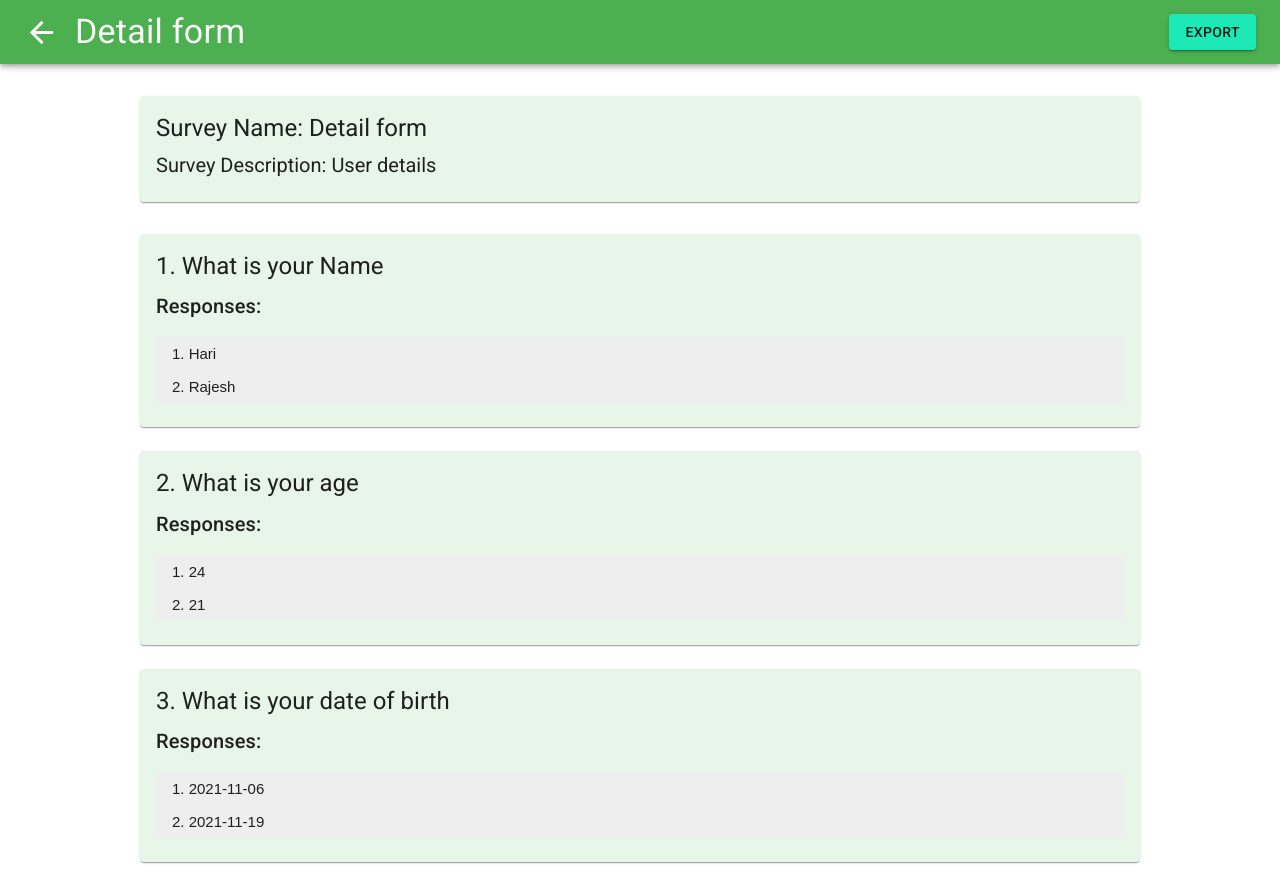
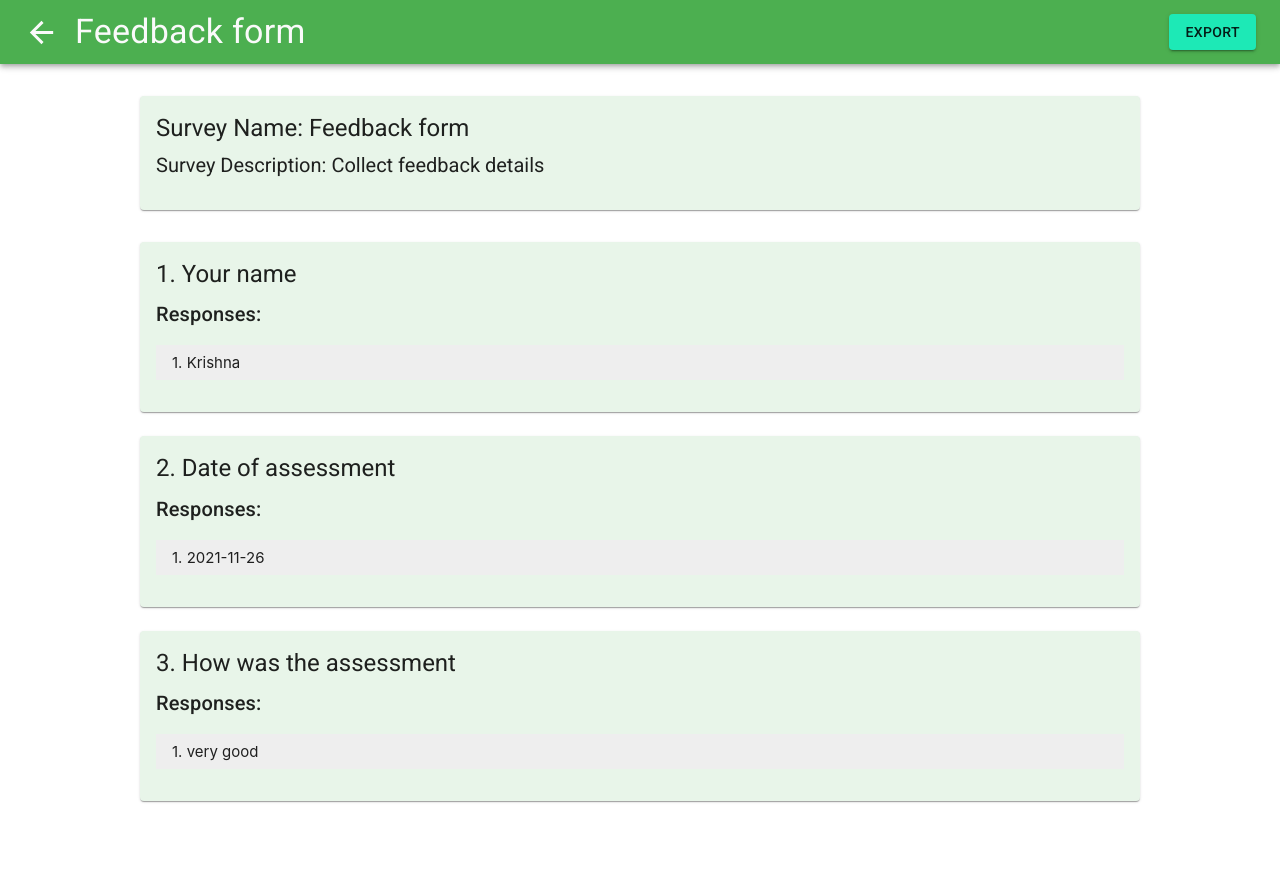
Before and after one commit to BalakrishnaRBhat/Surveylytics, a React (Create React App) app: page /viewResponses/1 in a window 1280 px wide. After the commit the page ends 813 px from the top, so only its background shows below. Built offline with nearby package versions, Linux system fonts and the light colour scheme; data requests are answered from the project's data file.

Commit message:
Added delete survey and minor changes

```diff
--- a/database/db.json
+++ b/database/db.json
@@ -55,175 +55,115 @@
   ],
   "survey_skeletons": [
     {
-      "survey_name": "Detail form",
-      "survey_description": "User details",
+      "survey_name": "Feedback form",
+      "survey_description": "Collect feedback details",
       "questions": [
         {
-          "name": "What is your Name",
+          "name": "Your name",
           "ch": false,
-          "options": [
-            "",
-            "",
-            "",
-            ""
-          ],
+          "options": [],
           "type": "text",
           "answers": []
         },
         {
-          "name": "What is your age",
-          "ch": false,
-          "options": [
-            "",
-            "",
-            "",
-            ""
-          ],
-          "type": "text",
+          "name": "Date of assessment",
+          "ch": "false",
+          "options": [],
+          "type": "date",
           "answers": []
         },
         {
-          "name": "What is your date of birth",
+          "name": "How was the assessment",
           "ch": "false",
           "options": [
-            "",
-            "",
-            "",
-            ""
+            "bad",
+            "good",
+            "very good"
           ],
-          "type": "date",
+          "type": "dropdown",
           "answers": []
         }
       ],
       "id": 1
     },
     {
-      "survey_name": "Covid details form",
-      "survey_description": "Collect covid vaccine status",
+      "survey_name": "Employee Vaccination Details",
+      "survey_description": "Details on Vacinnation status of employees",
       "questions": [
         {
-          "name": "Name",
+          "name": "Employee ID",
           "ch": false,
-          "options": [
-            "",
-            "",
-            "",
-            ""
-          ],
+          "options": [],
           "type": "text",
           "answers": []
         },
         {
-          "name": "Age",
+          "name": "Employee Name",
           "ch": false,
-          "options": [
-            "",
-            "",
-            "",
-            ""
-          ],
+          "options": [],
           "type": "text",
           "answers": []
         },
         {
-          "name": "Vaccination date",
-          "ch": "false",
+          "name": "Vaccination status",
+          "ch": true,
           "options": [
-            "",
-            "",
-            "",
-            ""
+            "Not vaccinated",
+            "1st dose - Partially Vacinated",
+            "2nd dose - Fully Vacinated"
           ],
-          "type": "date",
+          "type": "mulchoices",
           "answers": []
         }
       ],
       "id": 2
-    },
-    {
-      "survey_name": "Certification details form",
-      "survey_description": "Collect certification details",
-      "questions": [
-        {
-          "name": "Certification date",
-          "ch": "false",
-          "options": [
-            "",
-            "",
-            "",
-            ""
-          ],
-          "type": "date",
-          "answers": []
-        },
-        {
-          "name": "Name",
-          "ch": "false",
-          "options": [
-            "",
-            "",
-            "",
-            ""
-          ],
-          "type": "text",
-          "answers": []
-        }
-      ],
-      "id": 3
     }
   ],
   "responses": [
     {
-      "survey_id": "2",
+      "survey_id": "1",
       "response": {
-        "Name": "Raju ",
-        "Age": "22",
-        "Vaccination date": "2021-11-13"
+        "Your name": "Krishna",
+        "Date of assessment": "2021-11-26",
+        "How was the assessment": "very good"
       },
       "id": 1
     },
     {
-      "survey_id": "1",
+      "survey_id": "2",
       "response": {
-        "What is your Name": "Hari",
-        "What is your age": "24",
-        "What is your date of birth": "2021-11-06"
+        "Employee ID": "73833",
+        "Employee Name": "Varun Shah",
+        "Vaccination status": "1st dose - Partially Vacinated"
       },
       "id": 2
     },
     {
       "survey_id": "2",
       "response": {
-        "Name": "Vikas",
-        "Age": "24",
-        "Vaccination date": "2021-11-25"
+        "Employee ID": "83232",
+        "Employee Name": "Krishna Rao",
+        "Vaccination status": "2nd dose - Fully Vacinated"
       },
       "id": 3
     },
     {
-      "survey_id": "1",
+      "survey_id": "2",
       "response": {
-        "What is your Name": "Rajesh",
-        "What is your age": "21",
-        "What is your date of birth": "2021-11-19"
+        "Employee ID": "27723",
+        "Employee Name": "Karthik Reddy",
+        "Vaccination status": "2nd dose - Fully Vacinated"
       },
       "id": 4
     },
     {
-      "survey_id": "3",
+      "survey_id": "2",
       "response": {
-        "Certification date": "2021-11-16",
-        "Name": "Varun"
+        "Employee ID": "83238",
+        "Employee Name": "Vikas Jha",
+        "Vaccination status": "2nd dose - Fully Vacinated"
       },
       "id": 5
-    },
-    {
-      "survey_id": "3",
-      "response": {
-        "Certification date": "2021-11-17",
-        "Name": "Krishna"
-      },
-      "id": 6
     }
   ]
 }
--- a/src/App.js
+++ b/src/App.js
@@ -38,7 +38,7 @@ function App() {
             {/* <Route exact path='/' component={Home} /> */}
             <Route exact path='/' component={Dashboard} />
             <Route exact path='/create' component={CreateForm} />
-            <Route exact path='/response/:id' component={Responses} />
+            <Route exact path='/response/:name/:id' component={Responses} />
             <Route exact path='/viewResponses/:id' component={ViewResponses} />
             <Route exact path='/submitted' component={Submitted} />
             <Route exact path='/preview' component={Preview} />
--- a/src/Components/SurveyCard.js
+++ b/src/Components/SurveyCard.js
@@ -1,9 +1,13 @@
 import { Button, Card, CardMedia, CardActions, CardContent, Typography, makeStyles } from '@material-ui/core'
 import ListIcon from '@material-ui/icons/List';
 import ShareIcon from '@material-ui/icons/Share';
+import DeleteIcon from '@material-ui/icons/Delete'
 import React from 'react'
+import { useDispatch } from 'react-redux'
 import { Link } from 'react-router-dom';
 import Form from './../img/form.jpeg'
+import { deleteSurvey } from '../store/actions/surveyActions'
+
 const useStyles = makeStyles({
     root: {
         maxWidth: 345,
@@ -19,7 +23,17 @@ export const SurveyCard = ({ survey }) => {
     const classes = useStyles()
 
     const share = (id) => {
-        alert(`Survey link: http://localhost:3000/response/${id}`)
+        alert(`Copy Survey link: http://localhost:3000/response/${survey.survey_name}/${id}`)
+    }
+    const dispatch = useDispatch()
+
+    const handleDelete = (id) => {
+        // eslint-disable-next-line no-restricted-globals
+        if(confirm('Do you want to delete?')) {
+            dispatch(deleteSurvey(id))
+        } else {
+
+        }
     }
 
 
@@ -46,6 +60,9 @@ export const SurveyCard = ({ survey }) => {
                     <Button onClick={() => share(survey.id)} variant='outlined' size="small" color="primary" startIcon={<ShareIcon/>}>
                         Share
                     </Button>
+                    <Button onClick={() => handleDelete(survey.id)} variant='outlined' size="small" color="primary" startIcon={<DeleteIcon/>}>
+                        Delete
+                    </Button>
                 </CardActions>
             </Card>
         </div>
--- a/src/Pages/CreateForm.js
+++ b/src/Pages/CreateForm.js
@@ -61,7 +61,7 @@ export const CreateForm = () => {
     const [options, setOptions] = useState([])
     const [optionValue, setOptionValue] = useState([""])
     const [question_name, setQuestion_name] = useState("")
-    const [question_type, setQuestion_type] = useState("")
+    const [question_type, setQuestion_type] = useState("text")
     let preloadedQuestions = preloadedState ? preloadedState.questions : []
     const [questions, setQuestions] = useState(preloadedQuestions)
 
@@ -104,7 +104,6 @@ export const CreateForm = () => {
             survey_description: formDescription,
             questions: questions
         }
-        console.log(newSurvey)
         // await axios.post('http://localhost:8000/survey_skeletons', newSurvey)
         dispatch(createSurvey(newSurvey, navigate))
     }
@@ -238,7 +237,7 @@ export const CreateForm = () => {
                             <Grid item lg={12}>
                                 <Card style={{ width: "1000px", background: "#e8f5e9" }}>
                                     <CardContent>
-                                        <TextField id="question_name" value={question_name} onChange={(e) => setQuestion_name(e.target.value)} variant="outlined" label="QuestionName" fullWidth style={{ marginBottom: "6px" }} />
+                                        <TextField id="question_name" value={question_name} onChange={(e) => setQuestion_name(e.target.value)} variant="outlined" label="Enter Question" fullWidth style={{ marginBottom: "6px" }} />
                                         <FormControl fullWidth>
                                             <Select
                                                 style={{ width: "100%" }}
--- a/src/Pages/Dashboard.js
+++ b/src/Pages/Dashboard.js
@@ -49,6 +49,8 @@ export const Dashboard = () => {
         dispatch(getSurveys())
     }, [dispatch])
 
+
+
     return (
         <div>
             <AppBar position='fixed' color='primary' style={{ color: "#fafafa" }}>
@@ -79,7 +81,7 @@ export const Dashboard = () => {
                             <CardContent>
                                 <Grid container alignItems="center">
                                     <Grid item>
-                                        <Button color='primary' startIcon={<CreateIcon/>} variant='text' size='large'>Create new Survey</Button>
+                                        <Button color='primary' startIcon={<CreateIcon />} variant='text' size='large'>Create new Survey</Button>
                                     </Grid>
                                 </Grid>
 
@@ -101,6 +103,8 @@ export const Dashboard = () => {
                 </Grid>
 
             </Grid>
+            {
+                surveys.length ?
                     <Container className={classes.container}>
                         <Masonry
                             breakpointCols={breakpoints}
@@ -114,7 +118,14 @@ export const Dashboard = () => {
                             ))
                             }
                         </Masonry>
+                    </Container> : <Container className={classes.container}>
+                        <Grid spacing={3} container alignItems='center' direction='column'>
+                        <Grid item><Typography variant='h6'>No surveys created</Typography></Grid>
+                    </Grid>
             </Container>
-        </div>
+
+            }
+
+        </div >
     )
 }
--- a/src/Pages/Responses.js
+++ b/src/Pages/Responses.js
@@ -1,5 +1,5 @@
 import React, { Component } from 'react'
-import { Button, Card, CardActionArea, CardContent, FormControl, FormControlLabel, Grid, MenuItem, Radio, RadioGroup, Select, TextField, Typography } from '@material-ui/core'
+import { Button, Card, CardContent, FormControl, FormControlLabel, Grid, MenuItem, Radio, RadioGroup, Select, TextField, Typography } from '@material-ui/core'
 import { connect } from 'react-redux'
 import { getSurvey } from '../store/actions/surveyActions'
 import axios from 'axios'
@@ -39,7 +39,6 @@ class Responses extends Component {
             response: this.state.answers
         }
         await axios.post('http://localhost:8000/responses', newResponse)
-        console.log(newResponse)
         this.props.history.push('/submitted')
     }
 
@@ -63,14 +62,12 @@ class Responses extends Component {
                     <Grid item lg={12}
                     >
                         <Card style={{ width: "1000px", background: "#e8f5e9" }}>
-                            <CardActionArea>
                                 <CardContent>
                                     <Typography gutterBottom variant="h5" component="div">
                                         Survey Name: {this.state.survey_name}
                                     </Typography>
                                     <Typography gutterBottom variant='h5' style={{ fontSize: "20px" }}>Survey Description: {this.state.survey_description}</Typography>
                                 </CardContent>
-                            </CardActionArea>
                         </Card>
                     </Grid>
                 </Grid>
@@ -86,7 +83,6 @@ class Responses extends Component {
                         this.state.questions.map((ques, index) => (
                             <Grid item lg={12} key={index}>
                                 <Card style={{ width: "1000px", background: "#e8f5e9" }}>
-                                    <CardActionArea>
                                         <CardContent>
                                             <Typography gutterBottom variant="h5" component="div">
                                                 {ques.name}
@@ -99,8 +95,8 @@ class Responses extends Component {
                                                 <FormControlLabel value={ques.options[2]} control={<Radio />} label={ques.options[2]} />
                                                 <FormControlLabel value={ques.options[3]} control={<Radio />} label={ques.options[3]} /> */}
                                                     {
-                                                        ques.options.map(option => (
-                                                            <FormControlLabel value={option} control={<Radio />} label={option} />
+                                                        ques.options.map((option, index) => (
+                                                            <div key={index}><FormControlLabel value={option} control={<Radio />} label={option} /></div>
                                                         ))
                                                     }
                                                 </RadioGroup>
@@ -125,15 +121,14 @@ class Responses extends Component {
                                                         onChange={(e) => this.handleChange(e, index)}
                                                     >
                                                         {
-                                                            ques.options.map(option => (
-                                                                <MenuItem fullWidth value={option}>{option}</MenuItem>
+                                                            ques.options.map((option, index) => (
+                                                                <MenuItem value={option}>{option}</MenuItem>
                                                             ))
                                                         }
                                                     </Select>
                                                 </FormControl> : <></>
                                         }
                                         </CardContent>
-                                    </CardActionArea>
                                 </Card>
                             </Grid>))
                     }
--- a/src/Pages/ViewResponses.js
+++ b/src/Pages/ViewResponses.js
@@ -1,4 +1,4 @@
-import { AppBar, Card, CardActionArea, CardContent, Grid, IconButton, List, ListItem, Toolbar, Typography } from '@material-ui/core'
+import { AppBar, Card, CardContent, Grid, IconButton, List, ListItem, Toolbar, Typography } from '@material-ui/core'
 import { grey } from '@material-ui/core/colors';
 import ArrowBackIcon from '@material-ui/icons/ArrowBack';
 import axios from 'axios'
@@ -71,7 +71,6 @@ class ViewResponses extends Component {
     }
 
     to_excel = () => {
-        console.log(this.state.export_data)
         const filename = `${this.state.survey_name}.xlsx`
         const ws = xlsx.utils.json_to_sheet(this.state.export_data)
         const wb = xlsx.utils.book_new()
@@ -80,7 +79,6 @@ class ViewResponses extends Component {
     }
 
     render() {
-            console.log(this.state.responses)
         return(
             <div>
                 <AppBar position='static' color='primary' style={{ color: "#fafafa" }}>
@@ -106,14 +104,12 @@ class ViewResponses extends Component {
                     <Grid item lg={12}
                     >
                         <Card style={{ width: "1000px", background: "#e8f5e9" }}>
-                            <CardActionArea>
                                 <CardContent>
                                     <Typography gutterBottom variant="h5" component="div">
                                         Survey Name: {this.state.survey_name}
                                     </Typography>
                                     <Typography gutterBottom variant='h5' style={{ fontSize: "20px" }}>Survey Description: {this.state.survey_description}</Typography>
                                 </CardContent>
-                            </CardActionArea>
                         </Card>
                     </Grid>
                 </Grid>
@@ -130,7 +126,6 @@ class ViewResponses extends Component {
                             return (<Grid item lg={12} key={i}
                             >
                                 <Card style={{ width: "1000px", background: "#e8f5e9" }}>
-                                    <CardActionArea>
                                         <CardContent>
                                             <Typography gutterBottom variant="h5" component="h5">
                                                 {i + 1}. {ques.name}
@@ -146,7 +141,6 @@ class ViewResponses extends Component {
                                                 }
                                             </List>
                                         </CardContent>
-                                    </CardActionArea>
                                 </Card>
                             </Grid>
                             )
--- a/src/store/actions/surveyActions.js
+++ b/src/store/actions/surveyActions.js
@@ -1,5 +1,5 @@
 import axios from 'axios'
-import { GET_ERRORS, GET_SURVEY, GET_SURVEYS } from './surveyTypes'
+import { DELETE_SURVEY, GET_ERRORS, GET_SURVEY, GET_SURVEYS } from './surveyTypes'
 
 
 export const createSurvey = (survey, navigate) => async dispatch => {
@@ -30,3 +30,10 @@ export const getSurvey =(id)=>async dispatch=>{
         payload:res.data
     })
 }
+export const deleteSurvey = (id) => async dispatch => {
+    await axios.delete(`http://localhost:8000/survey_skeletons/${id}`)
+    dispatch({
+        type: DELETE_SURVEY,
+        payload: id
+    })
+}
--- a/src/store/actions/surveyTypes.js
+++ b/src/store/actions/surveyTypes.js
@@ -1,3 +1,4 @@
 export const GET_ERRORS ='GET_ERRORS'
 export const GET_SURVEYS ='GET_SURVEYS'
 export const GET_SURVEY ='GET_SURVEY'
+export const DELETE_SURVEY = 'DELETE_SURVEY'
--- a/src/store/reducers/surveyReducer.js
+++ b/src/store/reducers/surveyReducer.js
@@ -1,4 +1,4 @@
-import { GET_ERRORS, GET_SURVEY, GET_SURVEYS } from "../actions/surveyTypes";
+import { DELETE_SURVEY, GET_ERRORS, GET_SURVEY, GET_SURVEYS } from "../actions/surveyTypes";
 
 const initialState = {
     surveys: [],
@@ -22,6 +22,11 @@ const surveyReducer = (state = initialState, action) => {
                 ...state,
                 survey: action.payload
             }
+        case DELETE_SURVEY:
+            return {
+                ...state,
+                surveys: state.surveys.filter(item => item.id !== action.payload)
+            }
         default: return state
     }
 }
```
Lines whose indentation alone changed are shown as unchanged.
